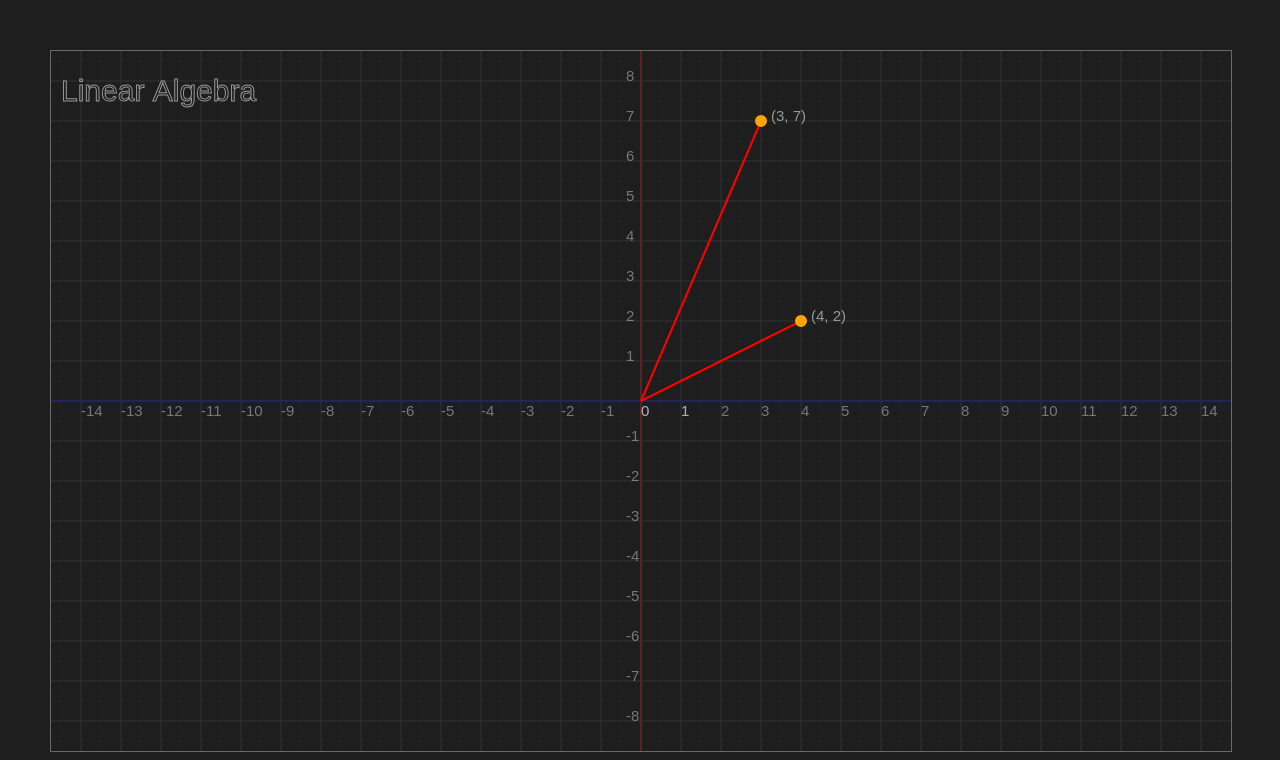
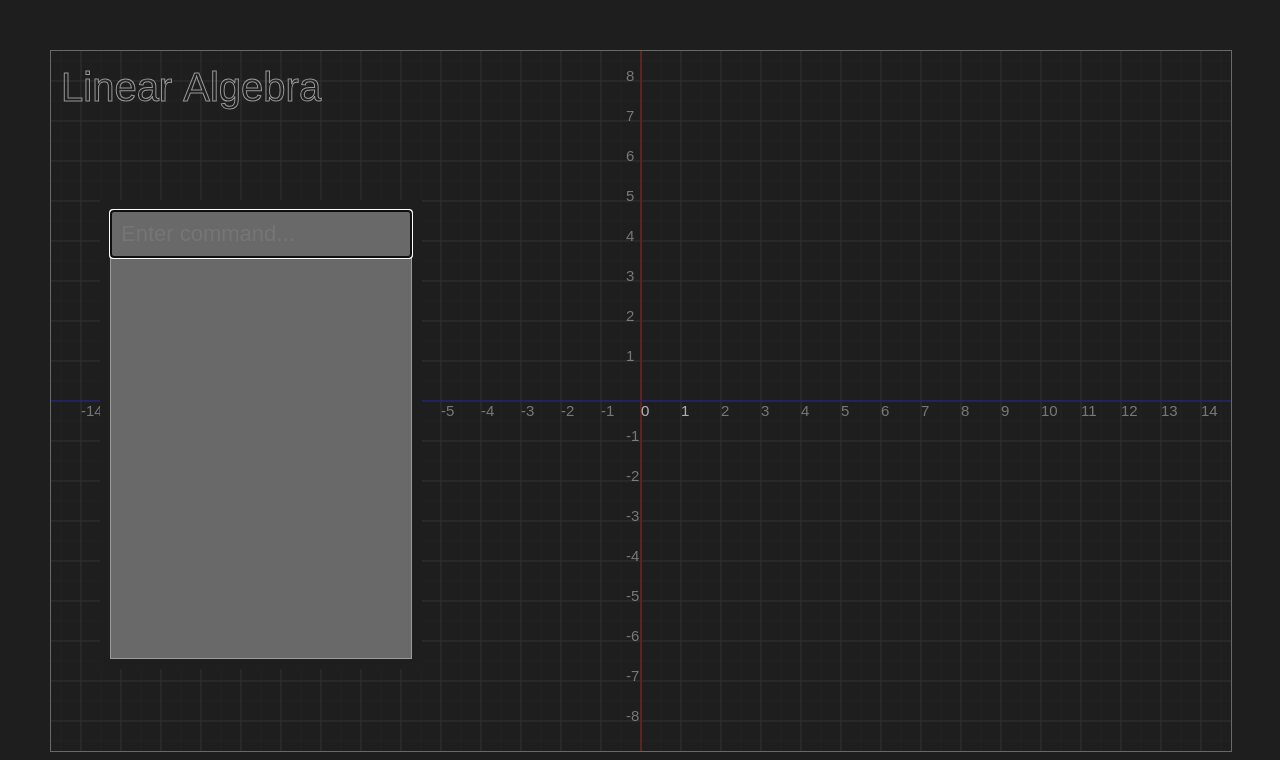
Before and after one commit to YanivOr/linear-algebra, a plain HTML site: page index.html in a window 1280 px wide. Drawn offline with Linux system fonts and the light colour scheme.

Commit message:
added command line interface

```diff
--- a/index.html
+++ b/index.html
@@ -9,7 +9,13 @@
 </head>
 <body>
   <div id="container"></div>
+  <div id="console">
+    <input class="input" type="text" placeholder="Enter command...">
+    <div class="output"></div>
+  </div>
+
   <script src="./js/app.js"></script>
+  <script src="./js/console.js"></script>
   <script src="./js/grid.js"></script>
   <script src="./js/info-layer.js"></script>
   <script src="./js/vector.js"></script>
--- a/js/app.js
+++ b/js/app.js
@@ -1,35 +1,45 @@
-const canvasWidth = window.innerWidth - 100
-const canvasHeight = window.innerHeight - 100
+const canvasWidth = window.innerWidth - 100;
+const canvasHeight = window.innerHeight - 100;
 
-let c, ctx
+let c, ctx;
+let vectors = {};
+let vectorCounter = 0;
 
 const createCanvas = () => {
-  c = document.createElement('canvas')
-  c.setAttribute('width', `${canvasWidth}px`)
-  c.setAttribute('height', `${canvasHeight}px`)
-  ctx = c.getContext('2d')
-  document.getElementById('container').appendChild(c)
+  c = document.createElement('canvas');
+  c.setAttribute('width', `${canvasWidth}px`);
+  c.setAttribute('height', `${canvasHeight}px`);
+  ctx = c.getContext('2d');
+  document.getElementById('container').appendChild(c);
 }
 
 clearCanvas = () => {
-  ctx.clearRect(0, 0, canvasWidth, canvasHeight)
-  ctx.clearRect(0, 0, canvasWidth, canvasHeight)
+  ctx.clearRect(0, 0, canvasWidth, canvasHeight);
+  ctx.clearRect(0, 0, canvasWidth, canvasHeight);
 }
 
 // Loop
 const loop = () => {
-  clearCanvas()
+  clearCanvas();
+  new Grid();
+  new InfoLayout();
 
-  new Grid()
-  new InfoLayout()
-
-  new Vector(4, 2)
-  new Vector(3, 7)
+  for (const v in vectors) {
+    if (vectors.hasOwnProperty(v)) {
+      vectors[v].draw();
+    }
+  }
 }
 
 // DOM content loaded
 document.addEventListener('DOMContentLoaded', () => {
-  createCanvas()
-  loop()
-  setInterval(loop, 500)
+  createCanvas();
+  loop();
+  setInterval(loop, 500);
 })
+
+const v = (x, y) => {
+  const vectorName = `v${vectorCounter}`;
+  vectors[vectorName] = new Vector(x, y, vectorName);
+  vectorCounter++;
+}
--- /dev/null
+++ b/js/console.js
@@ -0,0 +1,22 @@
+// DOM content loaded
+document.addEventListener('DOMContentLoaded', () => {
+    const _console = document.getElementById('console');
+    const input = _console.querySelector('.input');
+    const output = _console.querySelector('.output');
+
+    input.addEventListener('keydown', event => {
+        if (event.keyCode === 13) {
+            const command = event.target.value;
+            event.target.value = null;
+
+            try {
+                eval(command);
+            }
+            catch (e) {
+                console.log(e);
+            }
+        }
+    });
+
+    input.focus();
+})
--- a/js/info-layer.js
+++ b/js/info-layer.js
@@ -1,63 +1,63 @@
 class InfoLayout {
     constructor() {
-        this.createAxes()
-        this.createText()
+        this.createAxes();
+        this.createText();
     }
 
     createAxes = () => {
-        ctx.beginPath()
-        ctx.strokeStyle = '#ff000077'
-        ctx.moveTo(c.width / 2, 0)
-        ctx.lineTo(c.width / 2, c.height)
-        ctx.stroke()
-        ctx.closePath()
+        ctx.beginPath();
+        ctx.strokeStyle = '#ff000077';
+        ctx.moveTo(c.width / 2, 0);
+        ctx.lineTo(c.width / 2, c.height);
+        ctx.stroke();
+        ctx.closePath();
 
-        ctx.beginPath()
-        ctx.strokeStyle = '#0000ff77'
-        ctx.moveTo(0, c.height / 2)
-        ctx.lineTo(c.width, c.height / 2)
-        ctx.stroke()
-        ctx.closePath()
+        ctx.beginPath();
+        ctx.strokeStyle = '#0000ff77';
+        ctx.moveTo(0, c.height / 2);
+        ctx.lineTo(c.width, c.height / 2);
+        ctx.stroke();
+        ctx.closePath();
     }
 
     createText = () => {
-        const axis = [c.width / 2, c.height / 2]
-        const margin = 15
-        let cntr
+        const axis = [c.width / 2, c.height / 2];
+        const margin = 15;
+        let cntr;
 
-        ctx.beginPath()
-        ctx.strokeStyle = '#999999'
-        ctx.font = '30px Arial'
-        ctx.strokeText('Linear Algebra', 10, 50)
+        ctx.beginPath();
+        ctx.strokeStyle = '#999999';
+        ctx.font = '40px Arial';
+        ctx.strokeText('Linear Algebra', 10, 50);
 
-        ctx.beginPath()
-        ctx.fillStyle = '#ffffff66'
-        ctx.font = '15px Arial'
+        ctx.beginPath();
+        ctx.fillStyle = '#ffffff66';
+        ctx.font = '15px Arial';
 
-        cntr = 0
+        cntr = 0;
         for(let x=axis[0];x<c.width;x+=40) {
-            ctx.fillText(cntr, x, c.height / 2 + margin)
-            cntr++
+            ctx.fillText(cntr, x, c.height / 2 + margin);
+            cntr++;
         }
 
         cntr = 1
         for(let x=axis[0] + 40;x>0;x-=40) {
-            ctx.fillText(cntr, x, c.height / 2 + margin)
-            cntr--
+            ctx.fillText(cntr, x, c.height / 2 + margin);
+            cntr--;
         }
 
-        cntr = -1
+        cntr = -1;
         for(let y=axis[1] + 40;y<c.height;y+=40) {
-            ctx.fillText(cntr, c.width / 2 - margin, y)
-            cntr--
+            ctx.fillText(cntr, c.width / 2 - margin, y);
+            cntr--;
         }
 
-        cntr = 1
+        cntr = 1;
         for(let y=axis[1] - 40;y>0;y-=40) {
-            ctx.fillText(cntr, c.width / 2 - margin, y)
-            cntr++
+            ctx.fillText(cntr, c.width / 2 - margin, y);
+            cntr++;
         }
 
-        ctx.closePath()
+        ctx.closePath();
     }
 }
--- a/js/vector.js
+++ b/js/vector.js
@@ -1,43 +1,48 @@
 class Vector {
-    constructor(x, y) {
-        this.x = x
-        this.y = y
+    constructor(x, y, name) {
+        this.x = x;
+        this.y = y;
+        this.name = name;
 
-        this.createVector()
-        this.createJoint()
-        this.createText()
+        this.draw();
     }
 
     createVector = () => {
-        const srcX = c.width / 2
-        const srcY = c.height /  2
+        const srcX = c.width / 2;
+        const srcY = c.height /  2;
 
-        this.dstX = srcX + this.x * 40
-        this.dstY = srcY + -this.y * 40
+        this.dstX = srcX + this.x * 40;
+        this.dstY = srcY + -this.y * 40;
 
-        ctx.beginPath()
-        ctx.strokeStyle = '#ff0000'
-        ctx.lineWidth = 2
-        ctx.moveTo(srcX, srcY)
-        ctx.lineTo(this.dstX, this.dstY)
-        ctx.stroke()
-        ctx.closePath()
+        ctx.beginPath();
+        ctx.strokeStyle = '#ff0000';
+        ctx.lineWidth = 2;
+        ctx.moveTo(srcX, srcY);
+        ctx.lineTo(this.dstX, this.dstY);
+        ctx.stroke();
+        ctx.closePath();
     }
 
     createJoint = () => {
-        ctx.beginPath()
-        ctx.moveTo(this.dstX, this.dstY)
-        ctx.arc(this.dstX, this.dstY, 6, 0, Math.PI * 2)
-        ctx.fillStyle = '#ffa500'
-        ctx.fill()
-        ctx.closePath()
+        ctx.beginPath();
+        ctx.moveTo(this.dstX, this.dstY);
+        ctx.arc(this.dstX, this.dstY, 6, 0, Math.PI * 2);
+        ctx.fillStyle = '#ffa500';
+        ctx.fill();
+        ctx.closePath();
     }
 
     createText = () => {
-        ctx.beginPath()
-        ctx.font = '15px Arial'
-        ctx.fillStyle = '#999999'
-        ctx.fillText(`(${this.x}, ${this.y})`, this.dstX + 10, this.dstY)
-        ctx.closePath()
+        ctx.beginPath();
+        ctx.font = '17px Arial';
+        ctx.fillStyle = '#999999';
+        ctx.fillText(`${this.name} (${this.x}, ${this.y})`, this.dstX + 10, this.dstY);
+        ctx.closePath();
+    }
+
+    draw = () => {
+        this.createVector();
+        this.createJoint();
+        this.createText();
     }
 }
--- a/style.css
+++ b/style.css
@@ -4,24 +4,39 @@ body {
   background: #1e1e1e;
 }
 
+canvas {
+  position: absolute;
+  border: 1px solid #ffffff55;
+  z-index: 1000;
+}
+
 #container {
   padding: 50px;
 }
 
-canvas {
+#console {
   position: absolute;
+  background: #1e1e1e;
+  padding: 10px;
+  top: 200px;
+  left: 100px;
+  z-index: 1010;
+}
+
+#console .input, #console .output {
+  background: #ffffff55;
   border: 1px solid #ffffff55;
 }
 
-#tools {
-  position: absolute;
-  border: 1px solid #ff5500;
+#console .input {
+  padding: 10px;
+  width: 280px;
+  font-size: 22px;
 }
 
-#addBtn, #delBtn {
-  width: 30px;
+#console .output {
+  width: 300px;
+  height: 400px;
+  border-top: 0px;
+  font-size: 20px;
 }
-
-.xyInput {
-  width: 30px;
-}
```
Also changed, not shown: js/grid.js (+27 -27 lines).
